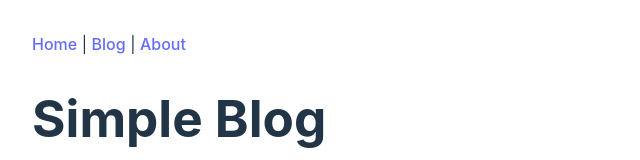
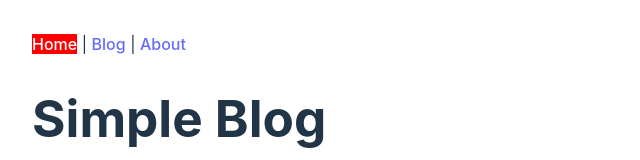
Before and after one commit to pepbritisnasetiawan/react-fundamental-CP, a React (Vite) app: page / in a window 1280 px wide. Shown: the top 160 px of the page, without its empty margins (0-640 px from the left). Built offline with nearby package versions, Linux system fonts and the light colour scheme.

Commit message:
Dinamic style untuk navlink

```diff
--- /dev/null
+++ b/src/components/ErrorPage.jsx
@@ -0,0 +1,10 @@
+/* eslint-disable no-unused-vars */
+import { useRouteError } from 'react-router-dom';
+
+function ErrorPage() {
+  const error = useRouteError();
+
+  return <div>Wait, Ada Error nih!!</div>;
+}
+
+export default ErrorPage;
--- a/src/layouts/RootLayout.jsx
+++ b/src/layouts/RootLayout.jsx
@@ -1,10 +1,35 @@
-import { Link, Outlet } from 'react-router-dom';
+import { NavLink, Outlet } from 'react-router-dom';
+import '../styles/index.css';
 
 function RootLayout() {
   return (
     <>
-      <Link to="/">Home</Link> | <Link to="/blog">Blog</Link> |{' '}
-      <Link to="/about">About</Link>
+      <NavLink
+        className={({ isActive, isPending }) =>
+          isActive ? 'active' : isPending ? 'pending' : ''
+        }
+        to="/"
+      >
+        Home
+      </NavLink>{' '}
+      |{' '}
+      <NavLink
+        className={({ isActive, isPending }) =>
+          isActive ? 'active' : isPending ? 'pending' : ''
+        }
+        to="/blog"
+      >
+        Blog
+      </NavLink>{' '}
+      |{' '}
+      <NavLink
+        className={({ isActive, isPending }) =>
+          isActive ? 'active' : isPending ? 'pending' : ''
+        }
+        to="/about"
+      >
+        About
+      </NavLink>
       <p />
       <Outlet />
     </>
--- a/src/routers/index.jsx
+++ b/src/routers/index.jsx
@@ -6,12 +6,14 @@ import About from '../pages/About';
 import Blog from '../pages/blogs';
 import Post from '../pages/blogs/_id';
 
+import ErrorPage from '../components/ErrorPage';
 import { posts, postById } from '../apis/loader';
 
 export const router = createBrowserRouter([
   {
     path: '/',
     element: <RootLayout />,
+    errorElement: <ErrorPage />,
     children: [
       {
         path: '/',
--- /dev/null
+++ b/src/styles/index.css
@@ -0,0 +1,4 @@
+.active {
+    background-color: red;
+    color: white;
+}
```
